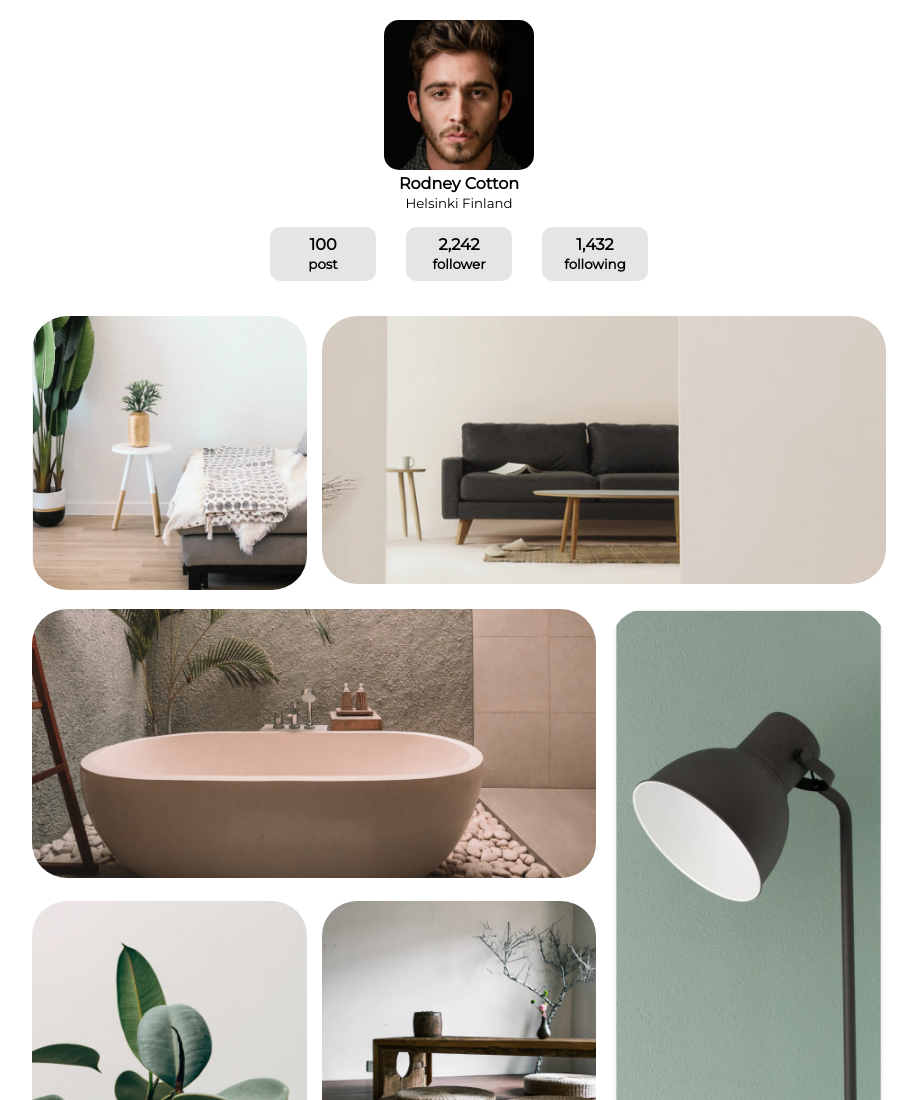
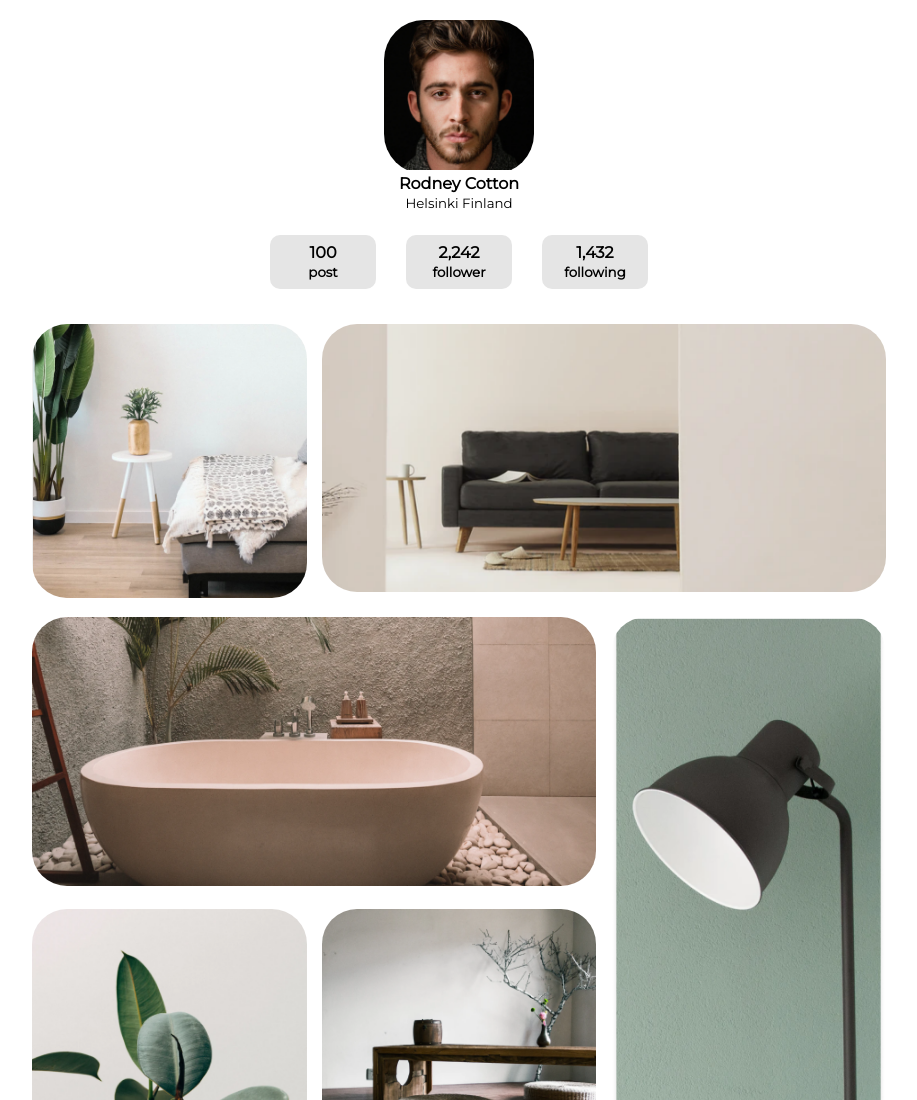
Before and after one commit to zirinya/devchallenges, a website: page MyGallery/index.html in a window 1280 px wide. Shown: the top 1100 px of the page, without its empty margins (181-1098 px from the left). Drawn offline with Linux system fonts and the light colour scheme.

Commit message:
:tada: really completely haha

```diff
--- a/MyGallery/index.html
+++ b/MyGallery/index.html
@@ -46,14 +46,14 @@
     }
 
     .profile {
-
         width: 150px;
         margin: 0 auto;
         text-align: center;
+        margin-bottom: 8px;
+
     }
 
     .follower-wrapper {
-
         display: flex;
         justify-content: center;
     }
@@ -67,6 +67,10 @@
         border-radius: 10px;
         margin: 15px;
     }
+    .profile-img{
+        border-radius: 40px;
+        overflow: hidden;
+    }
 
     footer {
         text-align: center;
@@ -79,7 +83,7 @@
     .profile-img img {
         width: 100%;
         height: 100%;
-        border-radius: 15px;
+
     }
 
     @media(max-width:800px) {
```
